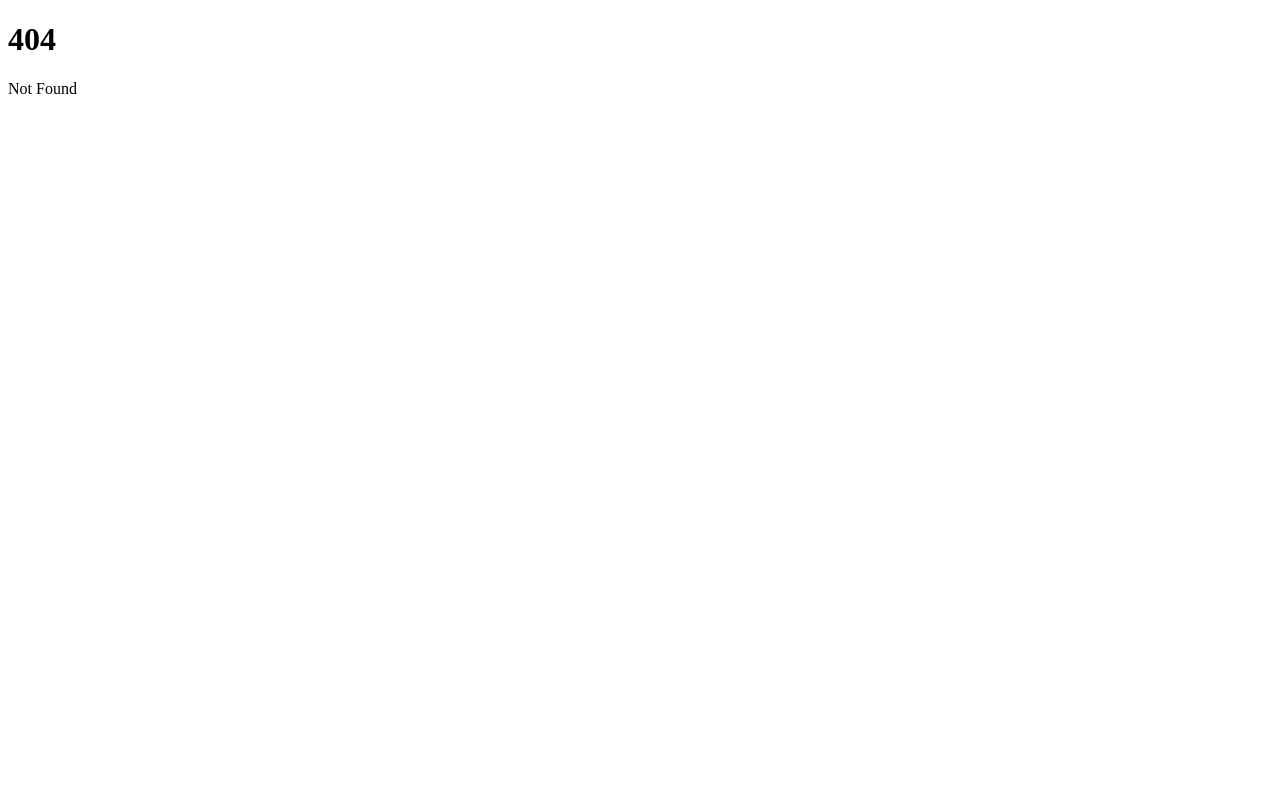
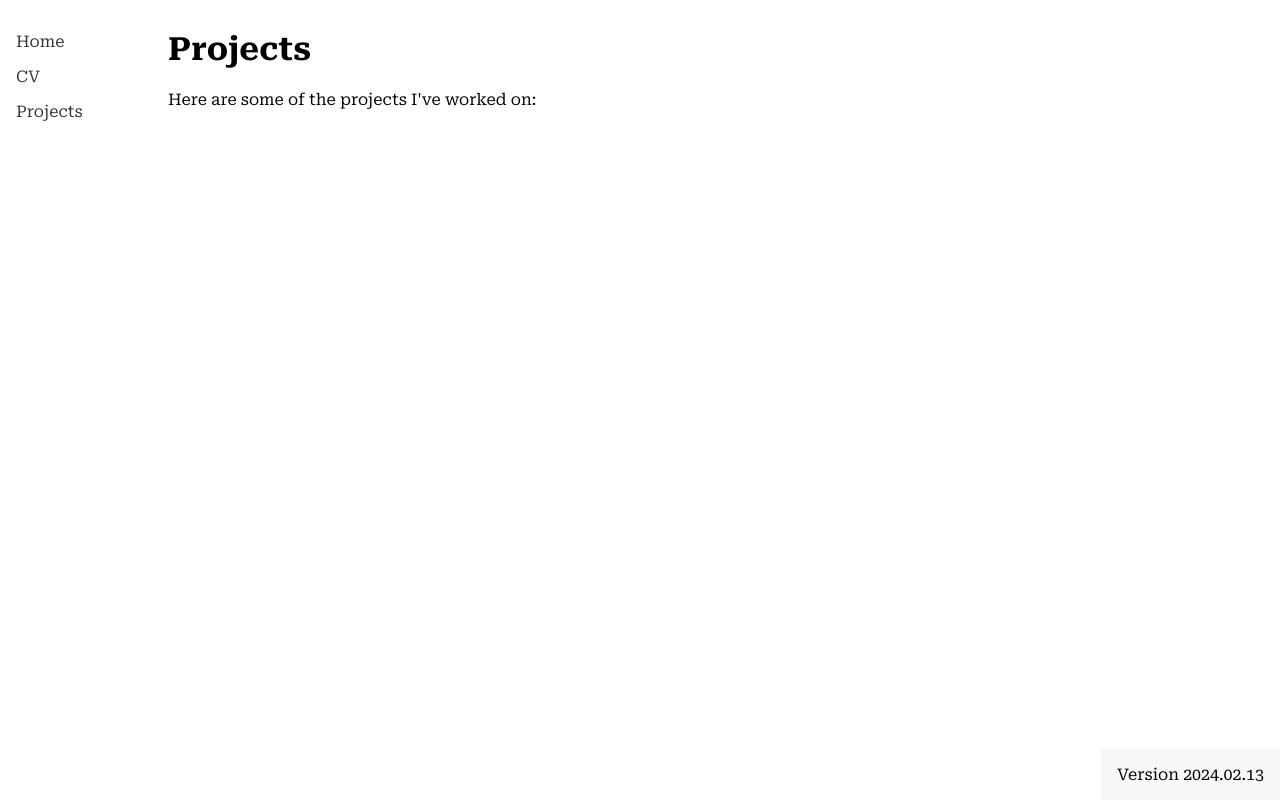
Before and after one commit to ferdavs/feruz.dev, a SvelteKit app: page /projects in a window 1280 px wide. Before the commit this address had no page. Built offline with nearby package versions, Linux system fonts and the light colour scheme.

Commit message:
add navigation

```diff
--- a/src/app.html
+++ b/src/app.html
@@ -1,12 +1,21 @@
 <!doctype html>
 <html lang="en">
+
+
 <head>
 	<meta charset="utf-8" />
+	<link rel="preconnect" href="https://fonts.googleapis.com" />
+	<link rel="preconnect" href="https://fonts.gstatic.com" crossorigin />
+	<link
+		href="https://fonts.googleapis.com/css2?family=Roboto+Serif:ital,opsz,wght@0,8..144,100..900;1,8..144,100..900&display=swap"
+		rel="stylesheet" />
 	<link rel="icon" href="%sveltekit.assets%/favicon.png" />
 	<meta name="viewport" content="width=device-width, initial-scale=1" />
 	%sveltekit.head%
 </head>
+
 <body data-sveltekit-preload-data="hover">
 	<div style="display: contents">%sveltekit.body%</div>
 </body>
+
 </html>
--- /dev/null
+++ b/src/routes/+layout.svelte
@@ -0,0 +1,55 @@
+<script>
+	let VERSION = __APP_VERSION__;
+</script>
+
+<nav>
+	<ul>
+		<li><a href="/">Home</a></li>
+		<li><a href="/cv">CV</a></li>
+		<li><a href="/projects">Projects</a></li>
+	</ul>
+</nav>
+
+<br />
+<br />
+<br />
+<slot />
+
+<footer>
+	Version {VERSION}
+</footer>
+
+<style>
+	:global(body) {
+		padding-left: 10em;
+		margin-top: -3em;
+		font-family: 'Roboto Serif', sans-serif;
+	}
+	nav {
+		position: fixed;
+		top: 0;
+		left: 0;
+		padding: 1em;
+	}
+
+	nav ul {
+		list-style: none;
+		padding: 0;
+		display: flex;
+		flex-direction: column;
+		gap: 1em;
+	}
+
+	nav a {
+		text-decoration: none;
+		color: #333;
+	}
+
+	footer {
+		position: fixed;
+		bottom: 0;
+		right: 0;
+		padding: 1em;
+		background-color: #f0f0f076;
+	}
+</style>
--- a/src/routes/Body.svelte
+++ /dev/null
@@ -1,5 +0,0 @@
-<script>
-	import CV from './CV.svelte';
-</script>
-
-<CV />
--- a/src/routes/CV.svelte
+++ b/src/routes/cv/+page.svelte
@@ -5,6 +5,8 @@
 
 <style>
 	iframe {
+		margin-top: -4em;
+		margin-left: -5em;
 		width: 50%;
 		height: 300vh;
 		border: none;
--- /dev/null
+++ b/src/routes/projects/+page.svelte
@@ -0,0 +1,5 @@
+<script>
+</script>
+
+<h1>Projects</h1>
+<p>Here are some of the projects I've worked on:</p>
```
Also changed, not shown: src/routes/+page.svelte (+1 -22 lines). Lines whose indentation alone changed are shown as unchanged.
